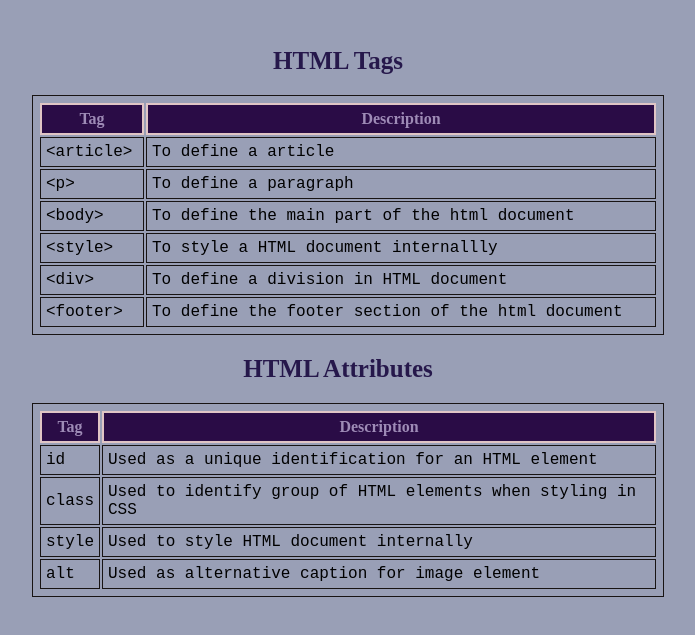
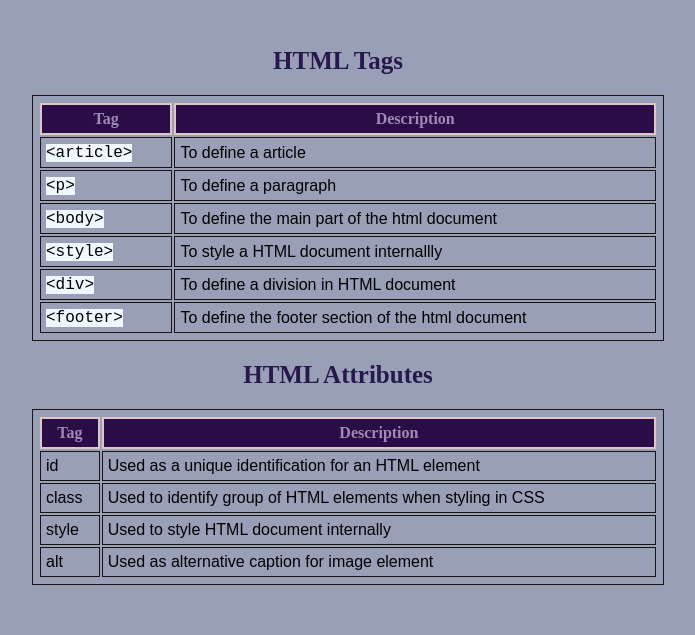
Before and after one commit to Dannamyt/HTML-Cheatsheet, a plain HTML site: page index.html in a window 1280 px wide. Shown: the part 57-692 px from the top of the page, without its empty margins (292-987 px from the left). Drawn offline with Linux system fonts and the light colour scheme.

Commit message:
Update styles.css

```diff
--- a/styles.css
+++ b/styles.css
@@ -46,6 +46,11 @@ h2 {
 
 .tags {
     font-size: 16px;
-    font-family: monospace;
+    font-family: sans-serif;
     text-align: center;
 }
+
+.col {
+    background-color: aliceblue;
+    font-family: monospace;
+}
```
